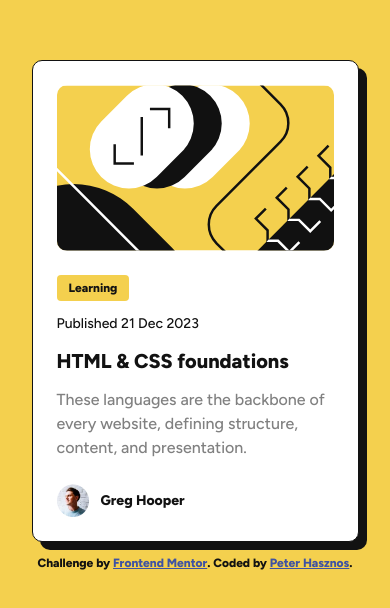
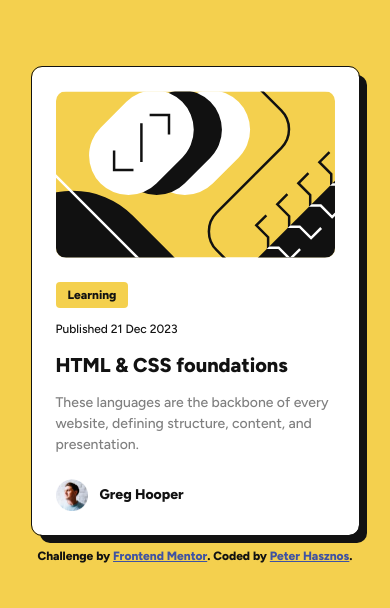
Before and after one commit to peter-hasznos/blog-preview-card, a plain HTML site: page index.html in a window 390 px wide. Shown: the part 106-714 px from the top of the page. Drawn offline with Linux system fonts and the light colour scheme.

Commit message:
finish the project

```diff
--- a/resources/css/index.css
+++ b/resources/css/index.css
@@ -27,7 +27,7 @@ article {
     width: 384px;
     padding: 24px;
     border-radius: 10px;
-    border: 1px solid var(--black);
+    outline: 1px solid var(--black);
     box-shadow: var(--black) 8px 8px;
 }
 article .illustration {
@@ -103,7 +103,7 @@ article .illustration {
     .content {
         font-size: var(--mobileSmallFS);
     }
-    .content p{
+    .content p:last-child{
         font-size: var(--mobileMediumFS);
     }
     .content h1{
```
Also changed, not shown: 2 other files.
